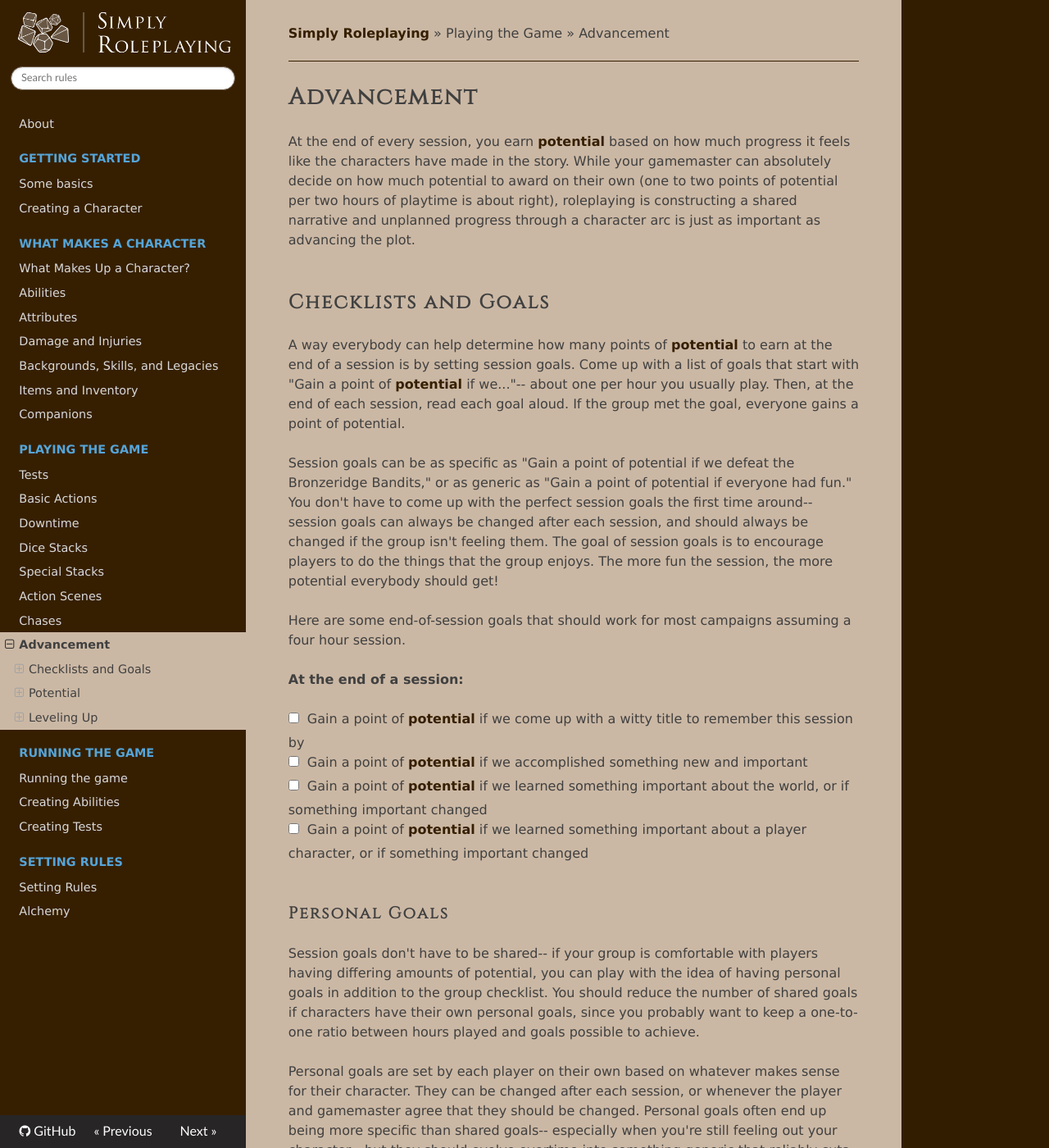
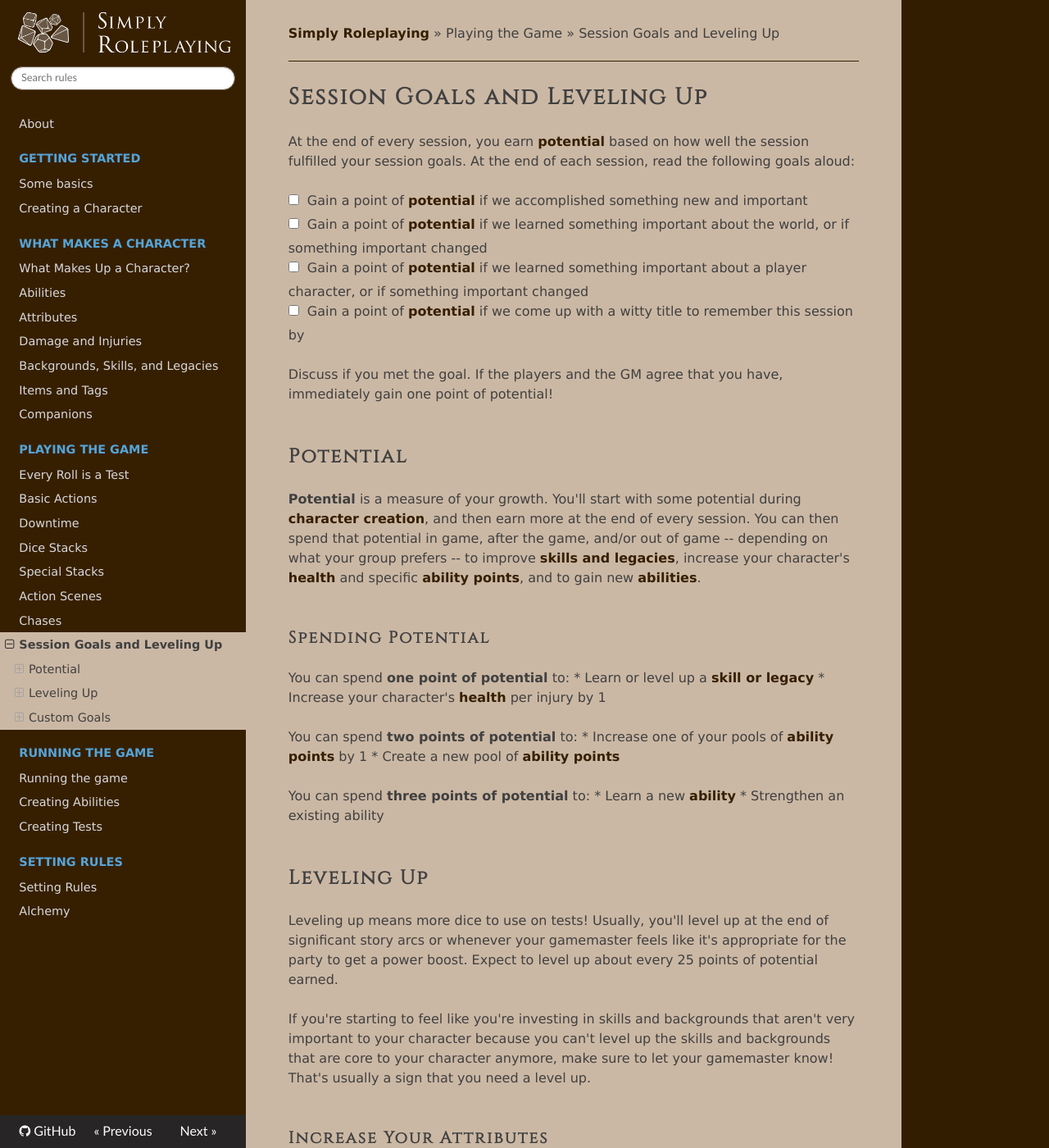
Before and after one commit to TheFifthRider/simply-roleplaying-webapp, an MkDocs documentation site: the page built from docs/gameplay/advancement.md, in a window 1280 px wide and 1400 px high. Shown: the whole window at 82% size. Built offline with MkDocs 1.6.1, drawn with Linux system fonts in a browser that asks for light colours; nearby versions of some CDN libraries; some of the changed text lies outside the part shown.

Commit message:
edit: Update advancement, equipment language

```diff
--- a/docs/character/equipment.md
+++ b/docs/character/equipment.md
@@ -1,4 +1,4 @@
-# Items and Inventory
+# Items and Tags
 
 Your **items** are your stuff. They go in your **inventory**. Playing cards, bundles of rope, your trusty blade-- it might be equipment with tags to describe its use, or it might simply be a flavorful item that may or may not have specifically codified effects.
 
@@ -14,19 +14,21 @@ When you're in an [action scene](../gameplay/action.md) you can use anything you
 
 Similarly, if you wish to stow items for any reason in an [action scene](../gameplay/action.md) you can take **at least one action** to unequip them into your inventory. Just like with equipping, if it's something cumbersome or something that requires disassembly before storage your GM may say you must use multiple actions for this.
 
-## Equipment
+## Tagged Items
 
-Equipment are the tools you wear or use to accomplish tasks-- your armor, weapons, magic staves, and lockpick set. Equipment might be protective, weaponized, or useful in some other way. **Tags** describe what's important about the equipment: how it can be used, what benefits it provides, and anything else that matters. You can only benefit from **equipment** if they're equipped.
+**Tags** describe what's important about an item: how it can be used, what benefits it provides, and anything else that matters. You can only benefit from an item's tags if it's equipped.
 
-### Using Equipment Improperly
+Not every item has tags or needs them. If it's obvious how an item is used, it probably doesn't need a tag or, if it does, you can tag it in the moment. Sometimes items don't need tags until they're used in a specific way that you want to remember. In short, **tag things when they need to be tagged.**
 
-If you attack with something that doesn't have the weapon tag, defend with something that doesn't have the shield tag, or do something else to use equipment in a way that it's not intended to be used, your GM may say there is an [additional risk](../gameplay/tests.md#risk-guidelines) of **the equipment might be damaged, destroyed, or otherwise lost** and/or **some tags on the equipment do not apply**. A +5 sword might be very good at attacking, but there's no guarantee that it'd be equally as good at blocking.
+This is especially true for narratively important tags. An iron sword doesn't need to be tagged with _iron_ when an adventurer picks it up, but as soon as they face something vulnerable to the metal, it should be.
+
+!!! error "Using Items Improperly"
+	If you attack with something that doesn't have the weapon tag, defend with something that doesn't have the shield tag, or do something else to use an item in a way that it's not intended to be used, your GM may say there is an [additional risk](../gameplay/tests.md#risk-guidelines) that **the item might be damaged, destroyed, or otherwise lost** and/or **some tags on the item do not apply**. A +5 sword might be very good at attacking, but there's no guarantee that it'd be equally as good at blocking.
 
 ### Tag List
 
 Here's a suggested list of tags that you can use to describe the equipment in your game. Be sure to add more tags that are important to your setting! If you're in a dark fantasy setting hunting beasts of the night and need silvered weapons to confront them, _silver_ should be a tag. If you're in a futuristic dystopian setting and everything legally acquired is monitored through a chip, _unchipped_ should be a tag.
 
-As a general rule of thumb, **tag things when they need to be tagged**. An iron sword doesn't need to be tagged with _iron_ when an adventurer picks it up, but the instant they start a plot thread of investigating something that's vulnerable to cold iron, it should be.
 
 #### +1, +2, +3, ...
 
--- a/docs/gameplay/advancement.md
+++ b/docs/gameplay/advancement.md
@@ -1,43 +1,17 @@
-# Advancement
+# Session Goals and Leveling Up
 
-At the end of every session, you earn [potential](../character/backgrounds.md#potential) based on how much progress it feels like the characters have made in the story. While your gamemaster can absolutely decide on how much potential to award on their own (one to two points of potential per two hours of playtime is about right), roleplaying is constructing a shared narrative and unplanned progress through a character arc is just as important as advancing the plot.
+At the end of every session, you earn [potential](../character/backgrounds.md#potential) based on how well the session fulfilled your session goals. At the end of each session, read the following goals aloud:
 
-## Checklists and Goals
-
-A way everybody can help determine how many points of [potential](../character/backgrounds.md#honing-your-skills) to earn at the end of a session is by setting session goals. Come up with a list of goals that start with "Gain a point of [potential](../character/backgrounds.md#honing-your-skills) if we..."-- about one per hour you usually play. Then, at the end of each session, read each goal aloud. If the group met the goal, everyone gains a point of potential.
-
-Session goals can be as specific as "Gain a point of potential if we defeat the Bronzeridge Bandits," or as generic as "Gain a point of potential if everyone had fun." You don't have to come up with the perfect session goals the first time around-- session goals can always be changed after each session, and should always be changed if the group isn't feeling them. The goal of session goals is to encourage players to do the things that the group enjoys. The more fun the session, the more potential everybody should get!
-
-Here are some end-of-session goals that should work for most campaigns assuming a four hour session.
-
-**At the end of a session:**
-
-* [ ] Gain a point of [potential](../character/backgrounds.md#honing-your-skills) if we come up with a witty title to remember this session by
 * [ ] Gain a point of [potential](../character/backgrounds.md#honing-your-skills) if we accomplished something new and important
 * [ ] Gain a point of [potential](../character/backgrounds.md#honing-your-skills) if we learned something important about the world, or if something important changed
 * [ ] Gain a point of [potential](../character/backgrounds.md#honing-your-skills) if we learned something important about a player character, or if something important changed
+* [ ] Gain a point of [potential](../character/backgrounds.md#honing-your-skills) if we come up with a witty title to remember this session by
 
-### Personal Goals
-
-Session goals don't have to be shared-- if your group is comfortable with players having differing amounts of potential, you can play with the idea of having personal goals in addition to the group checklist. You should reduce the number of shared goals if characters have their own personal goals, since you probably want to keep a one-to-one ratio between hours played and goals possible to achieve.
-
-Personal goals are set by each player on their own based on whatever makes sense for their character. They can be changed after each session, or whenever the player and gamemaster agree that they should be changed. Personal goals often end up being more specific than shared goals-- especially when you're still feeling out your character --but they should evolve overtime into something generic that reliably cuts to the core of your character.
-
-Early goals like these:
-
-* [ ] Gain a point of potential if you protected Wren from the brigands
-* [ ] Gain a point of potential if you take a thieves guild job
-* [ ] Gain a point of potential if you talk your way into the art show
-
-Can become these:
-
-* [ ] Gain a point of potential if you put yourself in harms way to protect another
-* [ ] Gain a point of potential if you skimmed a little off the top for yourself
-* [ ] Gain a point of potential if you convinced someone to see it your way
+Discuss if you met the goal. If the players and the GM agree that you have, immediately gain one point of potential!
 
 ## Potential
 
-**Potential** is a measure of your growth. You'll start with some potential during [character creation](typora://app/getting_started/creation.md), and then earn more at the end of every session. You can then spend that potential in game, after the game, and/or out of game -- depending on what your group prefers -- to improve, [skills and legacies](../character/backgrounds.md#improving-skills-and-legacies), increase your character's [health](../character/health.md) and specific [ability points](../character/abilities.md#ability-points), and/or to gain new [abilities](../character/).
+**Potential** is a measure of your growth. You'll start with some potential during [character creation](typora://app/getting_started/creation.md), and then earn more at the end of every session. You can then spend that potential in game, after the game, and/or out of game -- depending on what your group prefers -- to improve [skills and legacies](../character/backgrounds.md#improving-skills-and-legacies), increase your character's [health](../character/health.md) and specific [ability points](../character/abilities.md#ability-points), and to gain new [abilities](../character/).
 
 ### Spending Potential
 
@@ -60,17 +34,45 @@ Leveling up means more dice to use on tests! Usually, you'll level up at the end
 If you're starting to feel like you're investing in skills and backgrounds that aren't very important to your character because you can't level up the skills and backgrounds that are core to your character anymore, make sure to let your gamemaster know! That's usually a sign that you need a level up.
 
 ### Increase Your Attributes
-When you level up, pick two [attributes](../character/attributes.md) and increase their level by 1. Just make sure you're not going past the [attribute level cap](../character/attributes.md#improving-attributes).
+When you level up, pick two [attributes](../character/attributes.md) and increase their bonus by 1. Just make sure you're not going past the [attribute cap](../character/attributes.md#improving-attributes).
 
 ### Character Check-In
 
 In addition to the power bump of being able to roll more dice, leveling up also provides a space for you and your gamemaster to check-in and rework any aspects of the character that just aren't working. This includes, but is not limited to:
 
-* Forget any number of skills, and reclaim your spent potential
-* Rename any number of skills
-* Invest any unspent potential on any skills you want
-* Combine any number of d12 skills into backgrounds
+* Forget any number of skills or legacies and reclaim your spent potential
+* Rename any number of skills or legacies
+* Invest any unspent potential on any skills or legacies you want
+* Combine any number of d12 skills or legacies into backgrounds
 * Rename any backgrounds you want
 * Erase any abilities you want, and reclaim your spent points of potential
 * Gain any number of new abilities, spending three points of potential for each
 * Improve abilities any number of times, spending three points of potential for each
+
+## Custom Goals
+
+Session goals can always be changed after each session, and should always be changed if the group isn't feeling them. The goal of session goals is to create a positive feedback loop of doing the things that everyone is excited about. The more fun the session, the more potential everybody should get!
+
+Generally, you want about one goal per hour you usually play so you can aim to achieve one goal per hour you play! Session goals can be narrative goals like _"Gain a point of potential if we defeat the Bronzeridge Bandits,"_ or more meta goals like _"Gain a point of potential if everyone had fun."_
+
+### Personal Goals
+
+Session goals don't have to be shared-- if your group is comfortable with players having different amounts of potential, characters or players can have their own personal goals in addition to the group goals. You should reduce the number of shared goals if characters have their own personal goals, since you typically want to achieve between hours played and goals possible to achieve.
+
+Personal goals are set by each player on their own based on whatever makes sense for their character. They can be changed after each session, or whenever the player and gamemaster agree that they should be changed. Personal goals often end up being more specific than shared goals-- especially when you're still feeling out your character --but they should evolve overtime into something that speaks to your character's general behavior.
+
+Early goals like these:
+
+* [ ] Gain a point of potential if you protected Wren from the brigands
+* [ ] Gain a point of potential if you take a thieves guild job
+* [ ] Gain a point of potential if you talk your way into the art show
+
+Can become these:
+
+* [ ] Gain a point of potential if you put yourself in harms way to protect another
+* [ ] Gain a point of potential if you skimmed a little off the top for yourself
+* [ ] Gain a point of potential if you convinced someone to see it your way
+
+### Alternatives to goals
+
+If your group would rather not do goals, you can instead simply gain a specific amount of potential every session. One to two points of potential per two hours of playtime is about right!
--- a/docs/gameplay/tests.md
+++ b/docs/gameplay/tests.md
@@ -1,4 +1,4 @@
-# Tests
+# Every Roll is a Test
 When you try to do something and there's drama involved with whether or not you can do what you try to do, your gamemaster will ask you to "test" the attribute that makes the most sense for the situation.
 
 When they do, you'll look at your [skills, legacies, and backgrounds](../character/backgrounds.md) and pick whichever feel appropriate to the situation. However, you can't pick more dice than your level plus the attribute you're testing.
```
